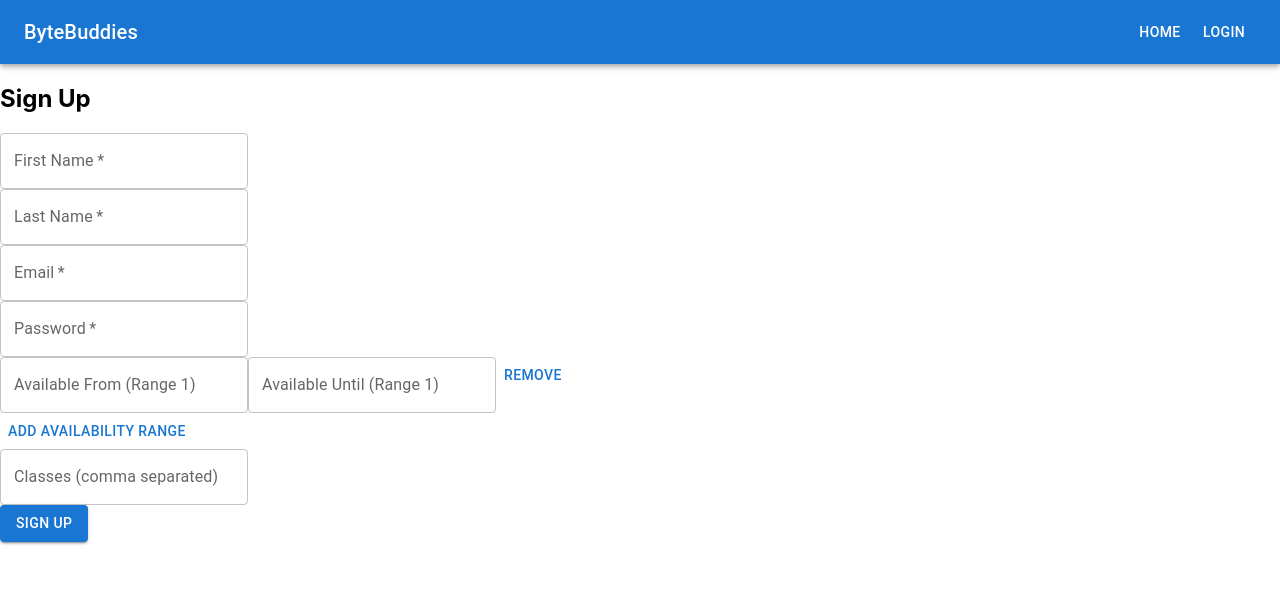
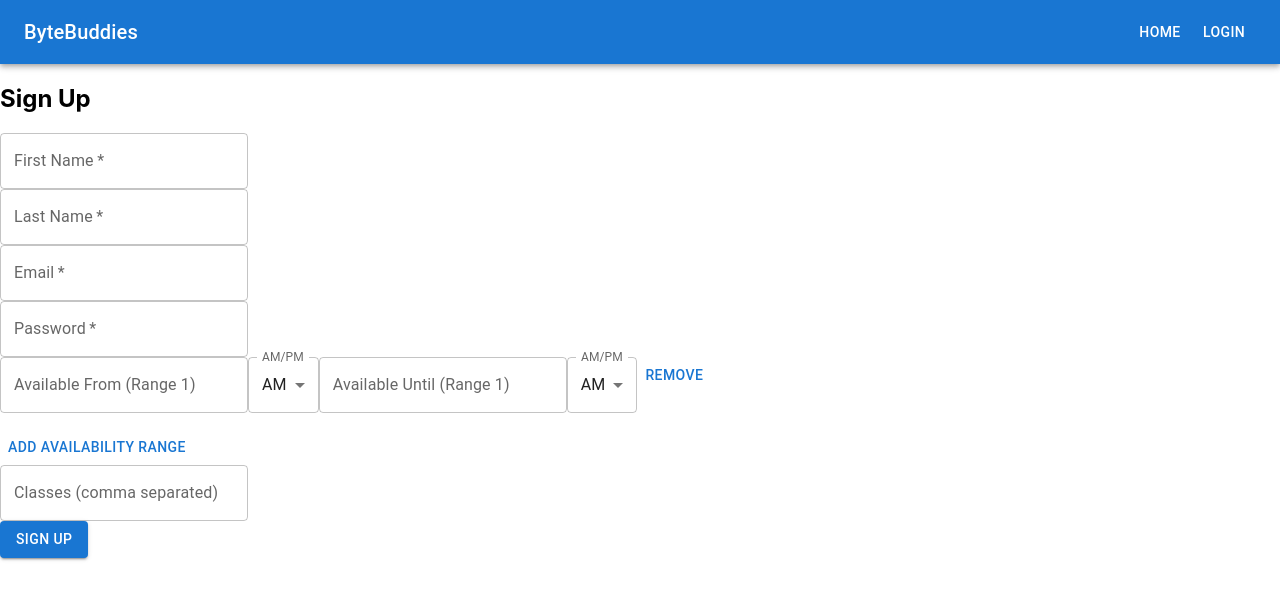
Before and after one commit to zach-belecanech/AppHack-FrontEnd, a React (Create React App) app in the folder my-react/: page /SignUp in a window 1280 px wide. Shown: the top 600 px of the page. Built offline with nearby package versions, Linux system fonts and the light colour scheme.

Commit message:
Added n Fixed AM/PM drop box for time range

```diff
--- a/my-react/src/components/SignUp.js
+++ b/my-react/src/components/SignUp.js
@@ -1,13 +1,14 @@
 import React, { useState } from 'react';
 import TextField from '@mui/material/TextField';
 import Button from '@mui/material/Button';
+import MenuItem from '@mui/material/MenuItem';
 
 export const SignUp = ({ onSignUp }) => {
   const [firstName, setFirstName] = useState('');
   const [lastName, setLastName] = useState('');
   const [email, setEmail] = useState('');
   const [password, setPassword] = useState('');
-  const [availabilityRanges, setAvailabilityRanges] = useState([{ availableFrom: '', availableUntil: '' }]);
+  const [availabilityRanges, setAvailabilityRanges] = useState([{ availableFrom: '', availableUntil: '', period: 'AM', period2: 'AM' }]);
   const [classes, setClasses] = useState('');
 
   const createFirstName = (event) => {
@@ -39,7 +40,7 @@ export const SignUp = ({ onSignUp }) => {
   }
 
   const handleAddAvailabilityRange = () => {
-    setAvailabilityRanges([...availabilityRanges, { availableFrom: '', availableUntil: '' }]);
+    setAvailabilityRanges([...availabilityRanges, { availableFrom: '', availableUntil: '', period: 'AM', period2: 'AM' }]);
   }
 
   const handleRemoveAvailabilityRange = (index) => {
@@ -76,6 +77,18 @@ export const SignUp = ({ onSignUp }) => {
       console.error('SignUp error: ', error.message);
     }
   }
+
+  const handlePeriodChange = (index, event) => {
+    const newRanges = [...availabilityRanges];
+    newRanges[index].period = event.target.value; // Update the period value
+    setAvailabilityRanges(newRanges); // Set the updated state
+  };
+
+  const handlePeriodChange2 = (index, event) => {
+    const newRanges = [...availabilityRanges];
+    newRanges[index].period2 = event.target.value; // Update the period value
+    setAvailabilityRanges(newRanges); // Set the updated state
+  };
 
   return (
     <div>
@@ -124,11 +137,30 @@ export const SignUp = ({ onSignUp }) => {
               onChange={(event) => handleAvailabilityFromChange(index, event)}
             />
             <TextField
+              select
+              label="AM/PM"
+              value={range.period}
+              onChange={(event) => handlePeriodChange(index, event)} // Call handlePeriodChange
+            >
+              <MenuItem value="AM">AM</MenuItem>
+              <MenuItem value="PM">PM</MenuItem>
+            </TextField>
+            <TextField
               label={`Available Until (Range ${index + 1})`}
               value={range.availableUntil}
               onChange={(event) => handleAvailabilityUntilChange(index, event)}
             />
+            <TextField
+              select
+              label="AM/PM"
+              value={range.period2} // Separate state for AM/PM selection
+              onChange={(event) => handlePeriodChange2(index, event)} // Call handlePeriodChange
+            >
+              <MenuItem value="AM">AM</MenuItem>
+              <MenuItem value="PM">PM</MenuItem>
+            </TextField>
             <Button onClick={() => handleRemoveAvailabilityRange(index)}>Remove</Button>
+            <p />
           </div>
         ))}
         <Button onClick={handleAddAvailabilityRange}>Add Availability Range</Button>
```
Lines whose indentation alone changed are shown as unchanged.
